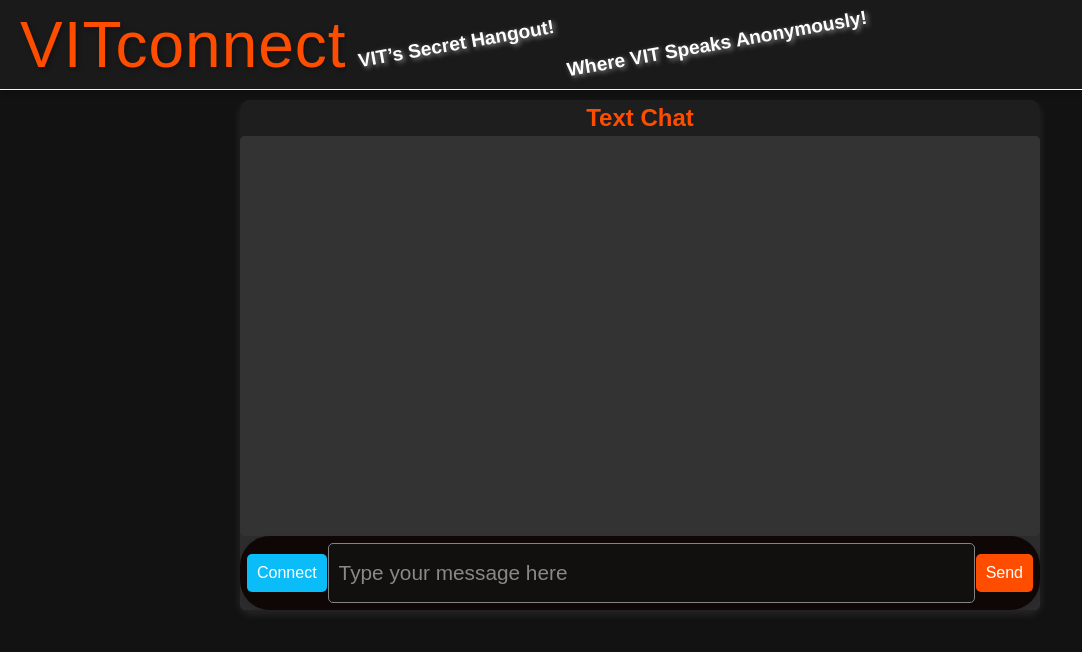
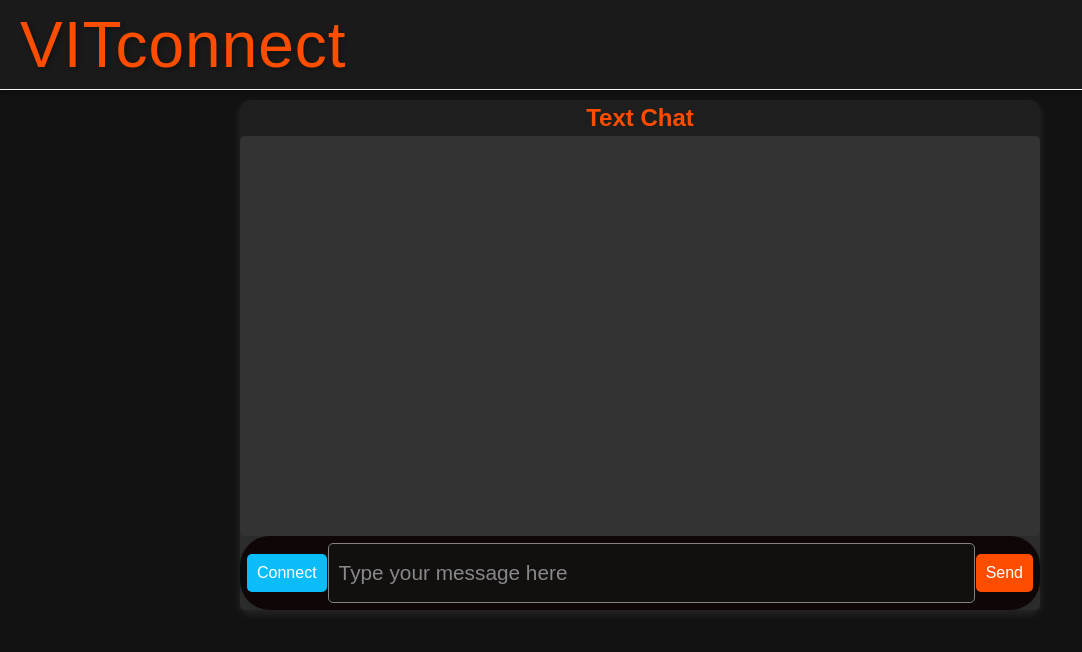
Before and after one commit to SaiChara17/Vitorangechat, a website: page public/text.html in a window 1280 px wide. Shown: the whole page, without its empty margins (0-1082 px from the left). Drawn offline with nearby package versions, Linux system fonts and the light colour scheme; a web font is replaced by a local one.

Commit message:
Update text.html

```diff
--- a/public/text.html
+++ b/public/text.html
@@ -311,8 +311,7 @@ body {
 <header class="header">
     <div class="branding">
         <h1 class="Orange-text">VITconnect</h1>
-        <h1 class="tilted-header">VIT’s Secret Hangout!</h1>
-        <h1 class="tilted-header">Where VIT Speaks Anonymously!</h1>
+    </div>
 
 
 
```
